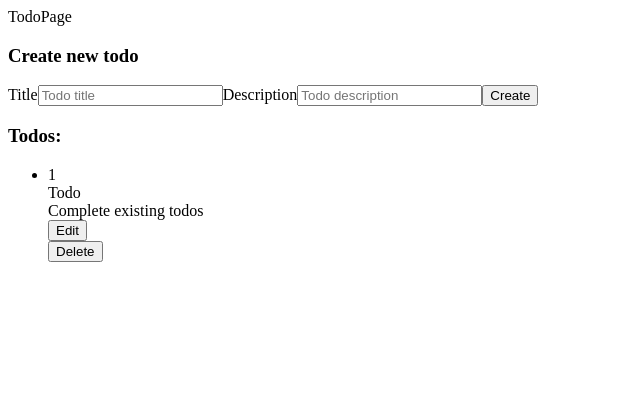
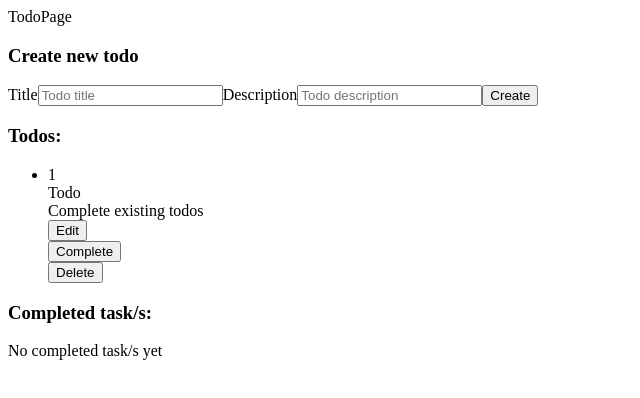
Before and after one commit to jasperonza/react-typescript-playground, a React (Vite) app in the folder ztodo-app/: page /todo in a window 1280 px wide. Shown: the top 398 px of the page, without its empty margins (0-640 px from the left). Built offline with nearby package versions, Linux system fonts and the light colour scheme.

Commit message:
modified: added feat completed todo task/s and clean up

```diff
--- a/ztodo-app/src/components/todo/TodoList.tsx
+++ b/ztodo-app/src/components/todo/TodoList.tsx
@@ -2,25 +2,26 @@ import { useTodo } from './hooks/useTodo';
 import { useTodoContext } from '../contexts/TodoContext';
 import AppButton from '../app/AppButton';
 import TodoListForm from './component/TodoListForm';
+import TodoCompletedTasks from './component/TodoCompletedTasks';
 
 export default function TodoList() {
 
   const { todos, buttonActiveIndex, isTodoListActive } = useTodoContext();
 
-  const { useTodoEffect, handleEdit, deleteTodo } = useTodo();
+  const { useTodoEffect, handleEdit, deleteTodo, completeTodo } = useTodo();
 
   useTodoEffect(todos);
 
   return (
     <>
 
-      <h3>Todos:</h3>
-
       {todos.length > 0 ? todos.map((todo: any, index: number) => (
         <div key={todo.id}>
 
           {/* Show / hide todo/s list */}
-          {isTodoListActive &&
+          {isTodoListActive && !todo.isCompleted ?
+            <>
+              <h3>Todos:</h3>
               <ul>
                 <li key={todo.id}>
                   <div>{todo.id}</div>
@@ -33,10 +34,15 @@ export default function TodoList() {
                     </div>
                   }
                   <div>
+                    <AppButton type='button' onClick={() => completeTodo(todo.id)} disabled={buttonActiveIndex !== null && buttonActiveIndex !== index}>Complete</AppButton>
+                  </div>
+                  <div>
                     <AppButton type='button' onClick={() => deleteTodo(todo.id)} disabled={buttonActiveIndex !== null && buttonActiveIndex !== index}>Delete</AppButton>
                   </div>
                 </li>
               </ul>
+            </>
+            : <p>All task/s are completed</p>
           }
 
           {/* Show / hide todo list update form */}
@@ -44,6 +50,8 @@ export default function TodoList() {
             <TodoListForm />
             : null
           }
+
+          <TodoCompletedTasks />
 
         </div>
       )) :
```
Lines whose indentation alone changed are shown as unchanged.
